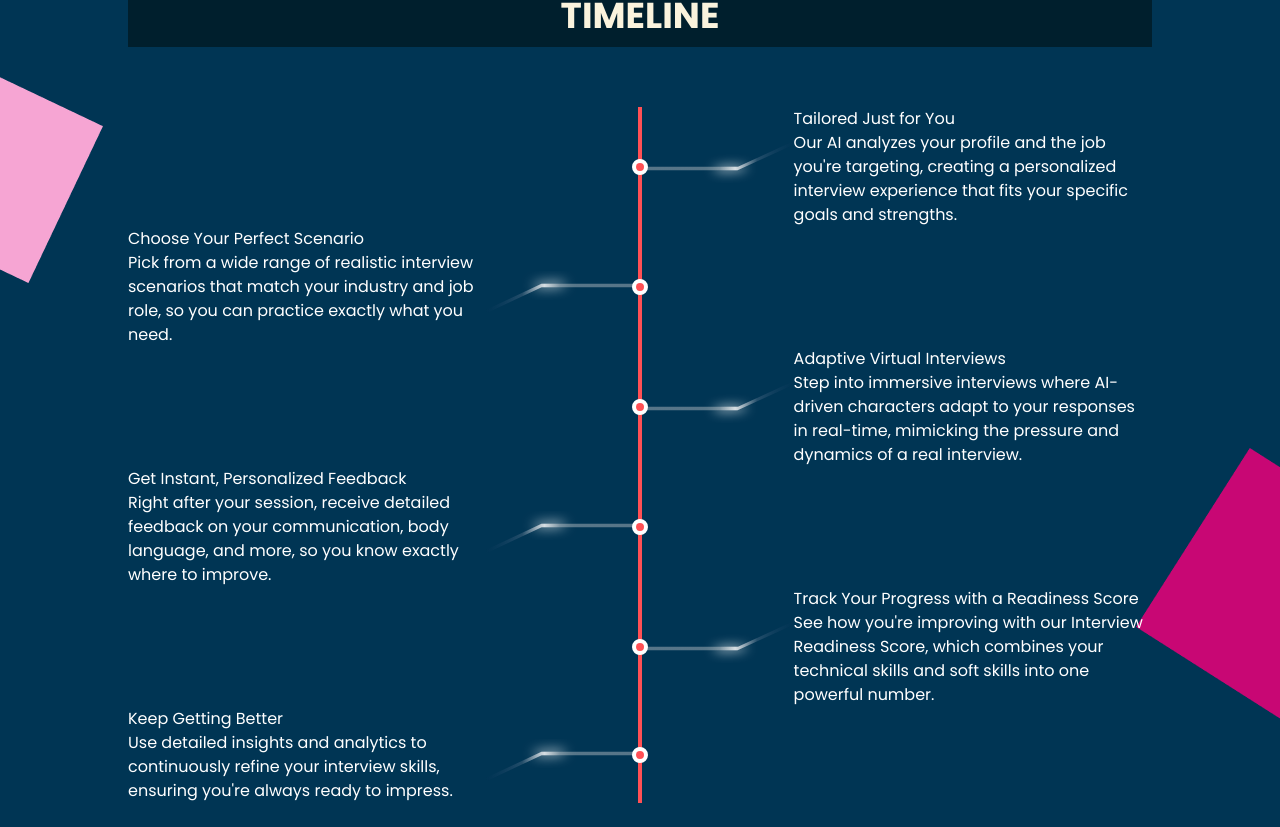
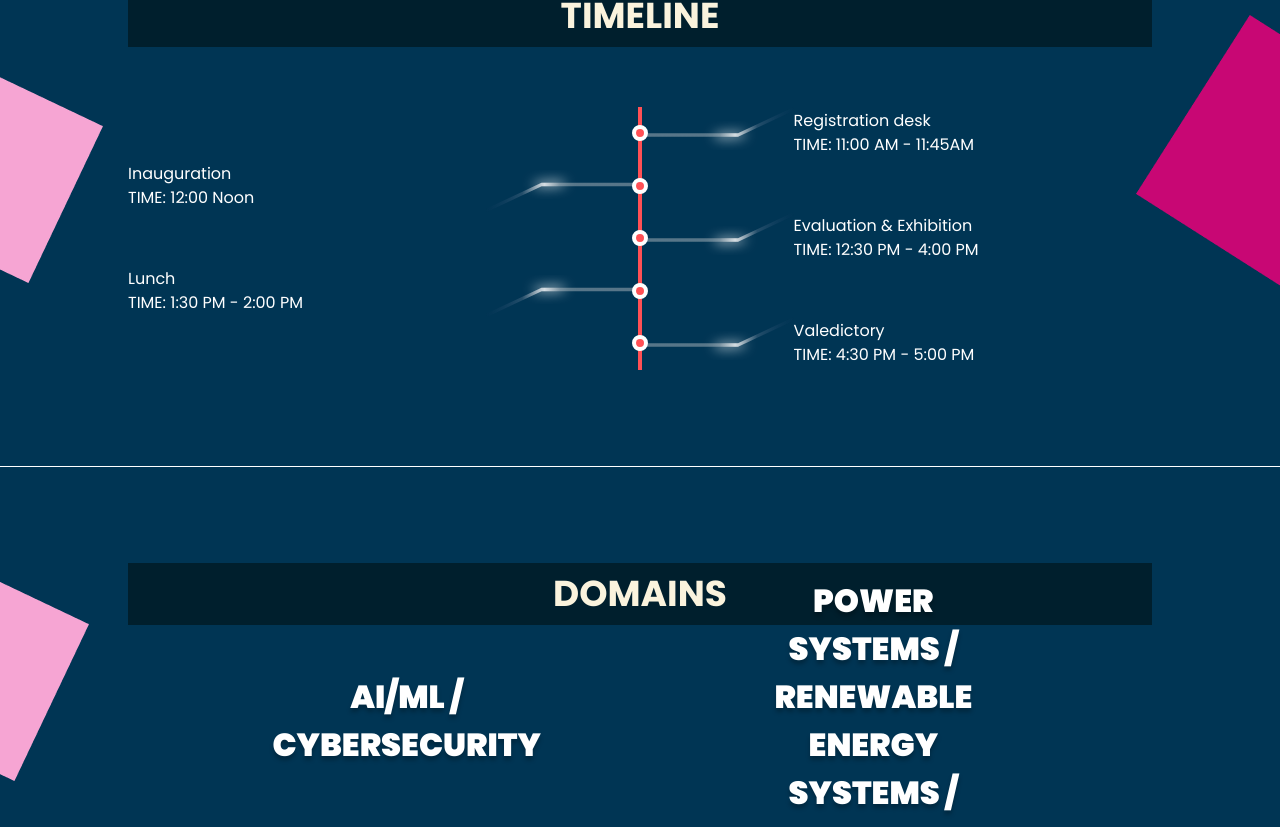
Before and after one commit to arjun-praveen-varshney/spark-a-thon, a React (Vite) app: page / in a window 1280 px wide. Shown: the part 2061-2888 px from the top of the page. Built offline with nearby package versions, Linux system fonts and the light colour scheme.

Commit message:
Update Timeline.jsx

```diff
--- a/src/components/Timeline.jsx
+++ b/src/components/Timeline.jsx
@@ -7,40 +7,29 @@ import timeline2 from "../assets/timeline2.png";
 
 const steps = [
   {
-    title: "Tailored Just for You",
+    title: "Registration desk",
     description: [
-      "Our AI analyzes your profile and the job you're targeting, creating a personalized interview experience that fits your specific goals and strengths.",
-    ],
+      "TIME: 11:00 AM - 11:45AM"],
   },
   {
-    title: "Choose Your Perfect Scenario",
+    title: "Inauguration",
     description: [
-      "Pick from a wide range of realistic interview scenarios that match your industry and job role, so you can practice exactly what you need.",
-    ],
+      "TIME: 12:00 Noon"],
   },
   {
-    title: "Adaptive Virtual Interviews",
+    title: "Evaluation & Exhibition",
     description: [
-      "Step into immersive interviews where AI-driven characters adapt to your responses in real-time, mimicking the pressure and dynamics of a real interview.",
-    ],
+      "TIME: 12:30 PM - 4:00 PM"],
   },
   {
-    title: "Get Instant, Personalized Feedback",
+    title: "Lunch",
     description: [
-      "Right after your session, receive detailed feedback on your communication, body language, and more, so you know exactly where to improve.",
-    ],
+      "TIME: 1:30 PM - 2:00 PM"],
   },
   {
-    title: "Track Your Progress with a Readiness Score",
+    title: "Valedictory",
     description: [
-      "See how you're improving with our Interview Readiness Score, which combines your technical skills and soft skills into one powerful number.",
-    ],
-  },
-  {
-    title: "Keep Getting Better",
-    description: [
-      "Use detailed insights and analytics to continuously refine your interview skills, ensuring you're always ready to impress.",
-    ],
+      "TIME: 4:30 PM - 5:00 PM"],
   },
 ];
 
```
